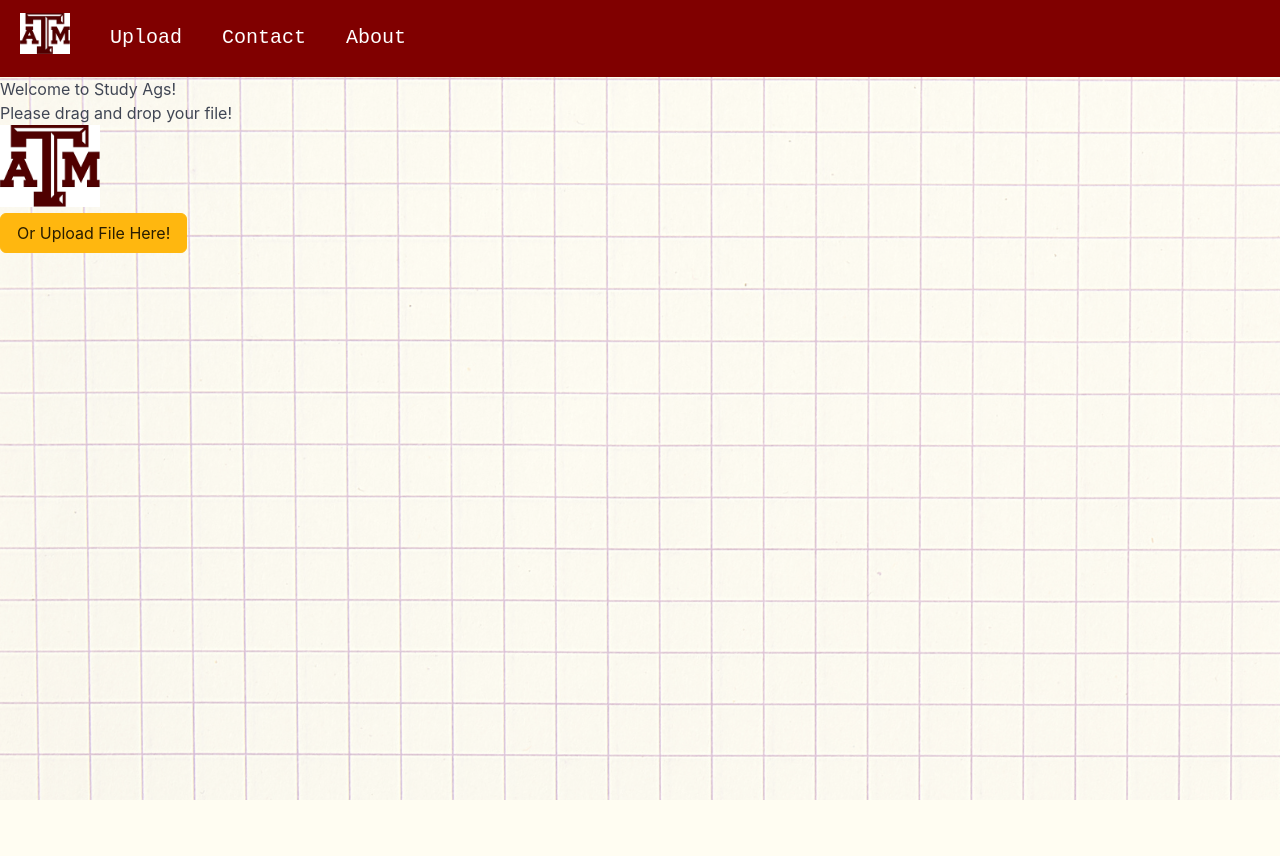
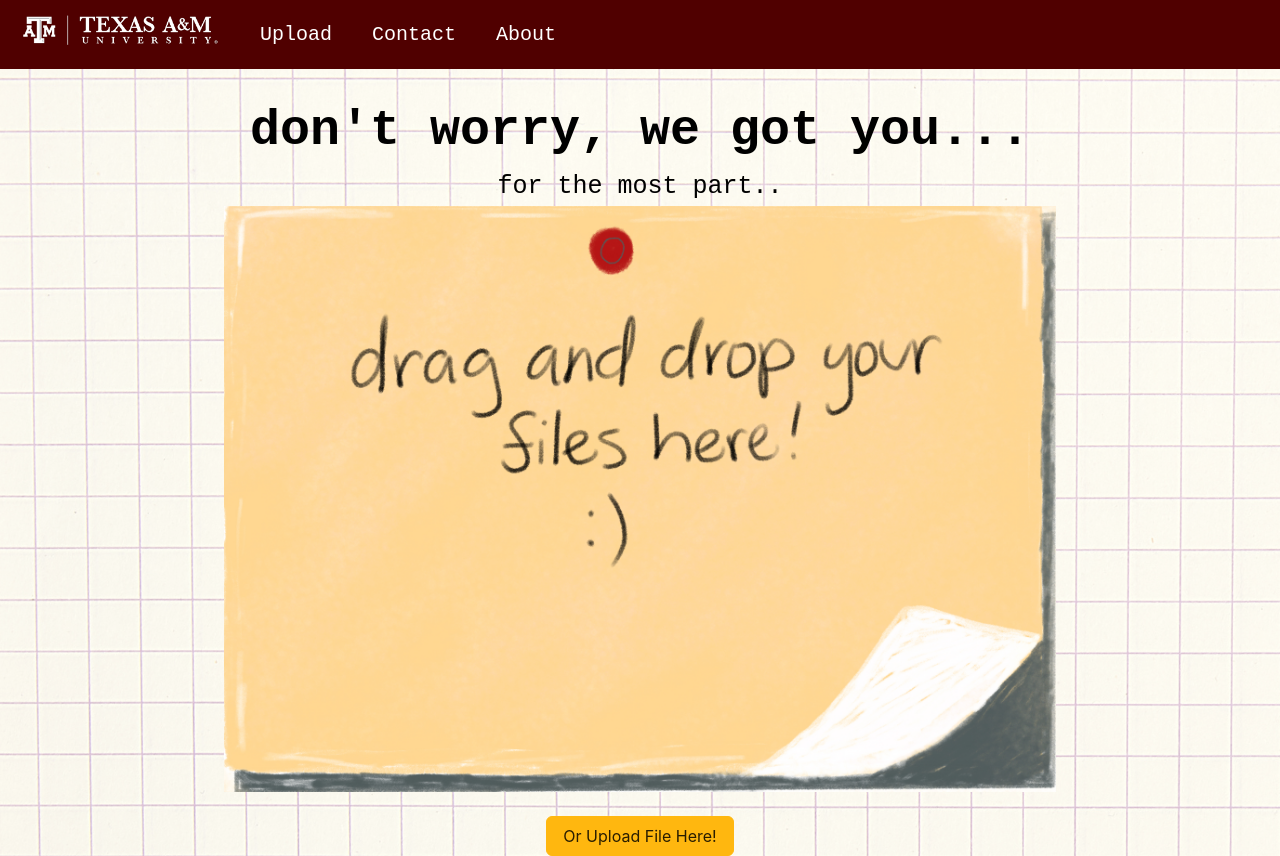
Before and after one commit to mlvald0411/Study-Ags, a Flask app: page / in a window 1280 px wide. Before the commit the page ends 800 px from the top, so only its background shows below. Run offline with Flask 3, Linux system fonts and the light colour scheme.

Commit message:
Final Front-End

```diff
--- a/templates/index.html
+++ b/templates/index.html
@@ -13,28 +13,23 @@
 
   <body>
 
+    <!--Sets Background-->
     <style>
       html {
         background-image: url("bg.png");
 
       }
-    </style>
 
+      .drag {
+        display: block;
+        place-content: right;
+        max-width: 65%;
+        margin-left: auto;
+        margin-right: auto;
 
-    <div class="navbar">
-      <a class="active" href="#home">
-
-        <img src="tamu_logo.png" alt="TAMU Top Nav Logo" width="50" height="45">
-      </a>
-      <a href="#news">Upload</a>
-      <a href="#contact">Contact</a>
-      <a href="#about">About</a>
-    </div>
-
-    <!--Styles the Top Navigation Bar-->
-    <style>
+      }
       .navbar {
-        background-color: #800000
+        background-color: #500000
       }
 
       .navbar a {
@@ -45,25 +40,71 @@
         padding: 13px 20px;
         font-family:"Couier New", 'Courier New', Courier, monospace;
       }
+
+      .MenuTitle {
+        text-align: center;
+        color: black;
+        font-size: 50px;
+        font-family: "Couier New", 'Courier New', Courier, monospace;
+
+      }
+
+      .SmallMenuTitle {
+        font-family: "Couier New", 'Courier New', Courier, monospace;
+        color: black;
+        text-align: center;
+        font-size: 25px;
+
+      }
     </style>
+
+     <!--Navigation Bar -->
+    <div class="navbar">
+      <a class="active" href="#home">
+        <img src="horzTAMUlogo.png" alt="TAMU Top Nav Logo" width="200" height="60">
+      </a>
+      <a href="#news">Upload</a>
+      <a href="#contact">Contact</a>
+      <a href="#about">About</a>
+    </div>
+
 
 
     <main>
 
+      <br>
+      <h1 class="MenuTitle"><b>don't worry, we got you...</b></h1>
+      <h2 class="SmallMenuTitle">for the most part..</h2>
 
 
 
-      <!--Navigation Bar -->
+      <img  src="dragNdrop.jpg" class="drag">
 
 
-      <h1>Welcome to Study Ags!</h1>
-      <h3>Please drag and drop your file!</h3>
+      <script>
+        function dropHandler(ev){
+          console.log("Files(s) dropped");
 
-      <img src="tamu_logo.png" alt="TAMU Logo" width="100" height="100">
+          //This prevents the files from being auto-opened
+          ev.preventDefault();
 
+          if (ev.dataTransfer.items){
+            //Use the DTIl interface to access the file
+            [...ev.dataTransfer.items].forEach((item, i)) => {
+              if (item.kind == "file"){
+                const file = item.getAsFile();
+                console.log(`… file[${i}].name = ${file.name}`)
+
+              }
+            }
+          }
+        }
+      </script>
+
+      <br>
 
       <!--Creates File Upload Button-->
-      <div class="file is-warning is-light">
+      <div class="file is-warning is-light is-centered">
         <label class="file-label">
           <input class="file-input" type="file" name="resume" />
           <span class="file-cta">
```
Also changed, not shown: templates/buttons.js (deleted), templates/dragNdrop.jpg (added), templates/horzTAMUlogo.png (added), templates/script.js (added).
